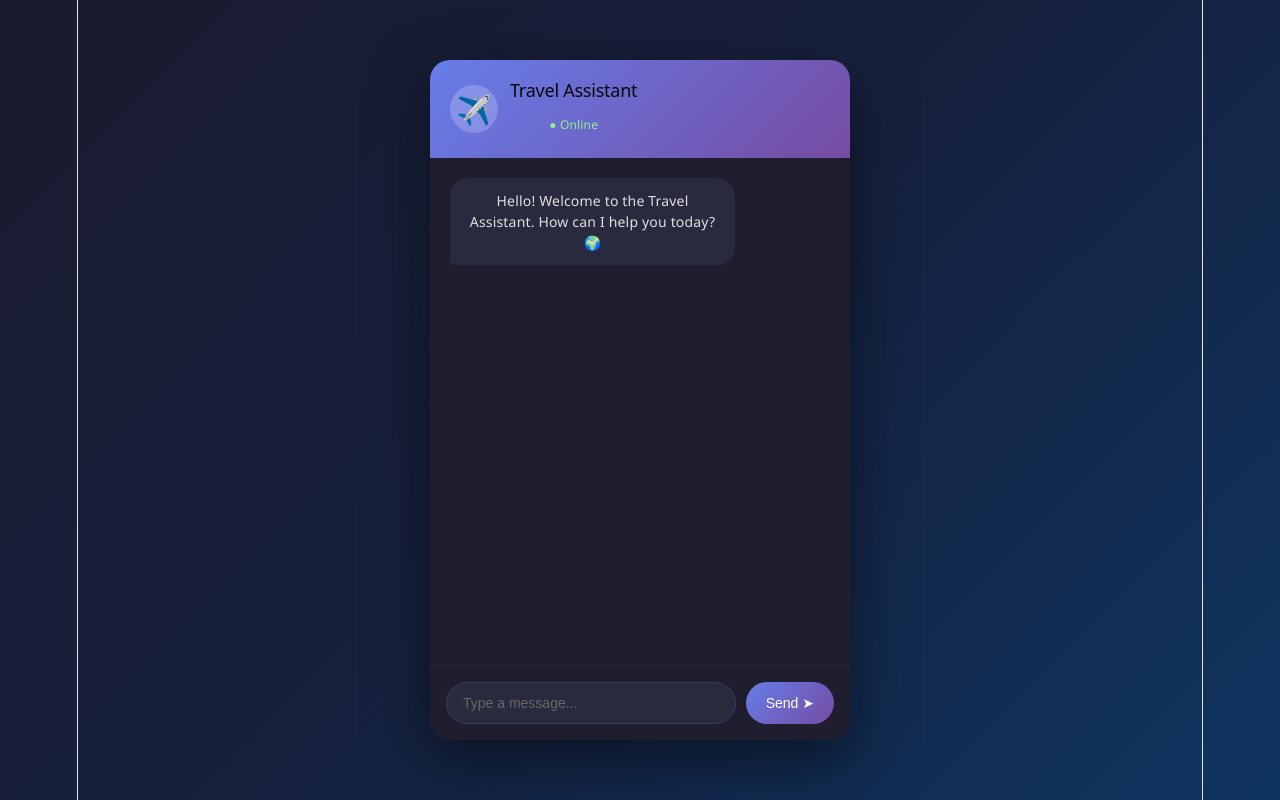
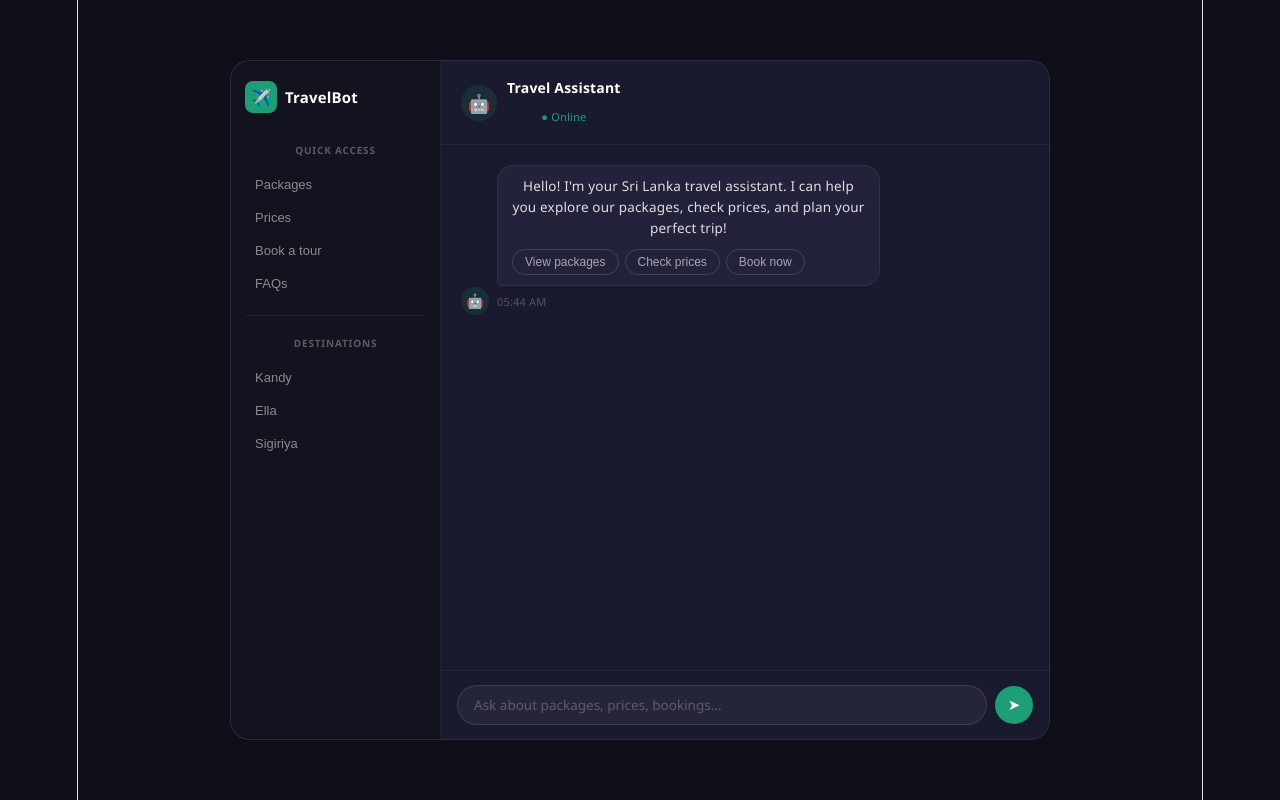
Before and after one commit to AaqibAR/ai-chatbot, a React app in the folder frontend/: page / in a window 1280 px wide. Built offline with nearby package versions, Linux system fonts and the light colour scheme; the HTML template or start-up script is replaced by a standard one.

Commit message:
ui: redesign chat with sidebar, suggestion chips and modern dark theme

```diff
--- a/frontend/src/App.css
+++ b/frontend/src/App.css
@@ -2,7 +2,7 @@
 
 body {
   font-family: 'Segoe UI', sans-serif;
-  background: linear-gradient(135deg, #1a1a2e, #16213e, #0f3460);
+  background: #0f0f1a;
   min-height: 100vh;
   display: flex;
   align-items: center;
@@ -17,40 +17,129 @@ body {
   justify-content: center;
 }
 
-.chat-container {
-  width: 420px;
+.chat-wrap {
+  display: flex;
+  width: 820px;
   height: 680px;
-  background: #1e1e2e;
   border-radius: 20px;
+  overflow: hidden;
+  border: 1px solid rgba(255,255,255,0.08);
+  background: #1a1a2e;
+}
+
+/* Sidebar */
+.sidebar {
+  width: 210px;
+  background: #13131f;
   display: flex;
   flex-direction: column;
-  box-shadow: 0 20px 60px rgba(0,0,0,0.5);
-  overflow: hidden;
+  padding: 20px 14px;
+  flex-shrink: 0;
+  border-right: 1px solid rgba(255,255,255,0.06);
+}
+
+.sidebar-logo {
+  display: flex;
+  align-items: center;
+  gap: 8px;
+  margin-bottom: 24px;
+}
+
+.logo-icon {
+  width: 32px;
+  height: 32px;
+  border-radius: 8px;
+  background: #1D9E75;
+  display: flex;
+  align-items: center;
+  justify-content: center;
+  font-size: 16px;
+}
+
+.logo-text {
+  font-size: 15px;
+  font-weight: 600;
+  color: #fff;
+}
+
+.sidebar-label {
+  font-size: 10px;
+  font-weight: 600;
+  color: rgba(255,255,255,0.3);
+  text-transform: uppercase;
+  letter-spacing: 0.08em;
+  margin-bottom: 6px;
+}
+
+.quick-btn {
+  display: flex;
+  align-items: center;
+  gap: 8px;
+  padding: 8px 10px;
+  border-radius: 8px;
+  border: none;
+  background: transparent;
+  color: rgba(255,255,255,0.5);
+  font-size: 13px;
+  cursor: pointer;
+  width: 100%;
+  text-align: left;
+  margin-bottom: 2px;
+  transition: all 0.15s;
+}
+
+.quick-btn:hover {
+  background: rgba(255,255,255,0.06);
+  color: #fff;
+}
+
+.sidebar-divider {
+  border: none;
+  border-top: 1px solid rgba(255,255,255,0.06);
+  margin: 14px 0;
+}
+
+/* Main */
+.main {
+  display: flex;
+  flex-direction: column;
+  flex: 1;
+  min-width: 0;
 }
 
 .chat-header {
-  background: linear-gradient(135deg, #667eea, #764ba2);
-  padding: 20px;
+  padding: 14px 20px;
+  border-bottom: 1px solid rgba(255,255,255,0.06);
   display: flex;
   align-items: center;
-  gap: 12px;
-  color: white;
+  justify-content: space-between;
+  background: #1a1a2e;
 }
 
-.header-avatar {
-  font-size: 28px;
-  background: rgba(255,255,255,0.2);
-  width: 48px;
-  height: 48px;
+.chat-header-left {
+  display: flex;
+  align-items: center;
+  gap: 10px;
+}
+
+.avatar {
+  width: 36px;
+  height: 36px;
   border-radius: 50%;
+  background: rgba(29,158,117,0.15);
   display: flex;
   align-items: center;
   justify-content: center;
+  font-size: 18px;
 }
 
-.chat-header h2 { font-size: 18px; }
+.chat-header-info p {
+  font-size: 14px;
+  font-weight: 600;
+  color: #fff;
+}
 
 .status {
-  font-size: 12px;
-  color: #90ee90;
+  font-size: 11px;
+  color: #1D9E75;
 }
--- a/frontend/src/App.jsx
+++ b/frontend/src/App.jsx
@@ -3,17 +3,32 @@ import ChatWindow from "./components/ChatWindow"
 import ChatInput from "./components/ChatInput"
 import "./App.css"
 
+const QUICK_BUTTONS = [
+  { label: "Packages", msg: "Show me all packages" },
+  { label: "Prices", msg: "What are the prices?" },
+  { label: "Book a tour", msg: "I want to book a tour" },
+  { label: "FAQs", msg: "Show me FAQs" },
+]
+
+const DESTINATIONS = [
+  { label: "Kandy", msg: "Tell me about Kandy" },
+  { label: "Ella", msg: "Tell me about Ella" },
+  { label: "Sigiriya", msg: "Tell me about Sigiriya" },
+]
+
 function App() {
   const [messages, setMessages] = useState([
-    { sender: "bot", text: "Hello! Welcome to the Travel Assistant. How can I help you today? 🌍" }
+    {
+      sender: "bot",
+      text: "Hello! I'm your Sri Lanka travel assistant. I can help you explore our packages, check prices, and plan your perfect trip!",
+      suggestions: ["View packages", "Check prices", "Book now"]
+    }
   ])
   const [loading, setLoading] = useState(false)
 
   const sendMessage = async (userText) => {
-    const userMessage = { sender: "user", text: userText }
-    setMessages(prev => [...prev, userMessage])
+    setMessages(prev => [...prev, { sender: "user", text: userText }])
     setLoading(true)
-
     try {
       const res = await fetch("http://localhost:8000/chat", {
         method: "POST",
@@ -31,16 +46,40 @@ function App() {
 
   return (
     <div className="app">
-      <div className="chat-container">
-        <div className="chat-header">
-          <div className="header-avatar">✈️</div>
-          <div>
-            <h2>Travel Assistant</h2>
-            <span className="status">● Online</span>
+      <div className="chat-wrap">
+        <div className="sidebar">
+          <div className="sidebar-logo">
+            <div className="logo-icon">✈️</div>
+            <span className="logo-text">TravelBot</span>
           </div>
+          <div className="sidebar-label">Quick access</div>
+          {QUICK_BUTTONS.map(b => (
+            <button key={b.label} className="quick-btn" onClick={() => sendMessage(b.msg)}>
+              {b.label}
+            </button>
+          ))}
+          <hr className="sidebar-divider" />
+          <div className="sidebar-label">Destinations</div>
+          {DESTINATIONS.map(d => (
+            <button key={d.label} className="quick-btn" onClick={() => sendMessage(d.msg)}>
+              {d.label}
+            </button>
+          ))}
         </div>
-        <ChatWindow messages={messages} loading={loading} />
-        <ChatInput onSend={sendMessage} loading={loading} />
+
+        <div className="main">
+          <div className="chat-header">
+            <div className="chat-header-left">
+              <div className="avatar">🤖</div>
+              <div className="chat-header-info">
+                <p>Travel Assistant</p>
+                <span className="status">● Online</span>
+              </div>
+            </div>
+          </div>
+          <ChatWindow messages={messages} loading={loading} onSuggestion={sendMessage} />
+          <ChatInput onSend={sendMessage} loading={loading} />
+        </div>
       </div>
     </div>
   )
--- a/frontend/src/components/ChatInput.css
+++ b/frontend/src/components/ChatInput.css
@@ -1,36 +1,44 @@
-.chat-input {
-  padding: 16px;
+.chat-input-wrap {
+  padding: 14px 16px;
   display: flex;
-  gap: 10px;
-  background: #1e1e2e;
-  border-top: 1px solid #2a2a3e;
+  align-items: center;
+  gap: 8px;
+  border-top: 1px solid rgba(255,255,255,0.06);
+  background: #1a1a2e;
 }
 
-.chat-input input {
+.chat-input {
   flex: 1;
-  padding: 12px 16px;
+  padding: 10px 16px;
   border-radius: 25px;
-  border: 1px solid #3a3a5e;
-  background: #2a2a3e;
-  color: white;
-  font-size: 14px;
+  border: 1px solid rgba(255,255,255,0.1);
+  background: rgba(255,255,255,0.05);
+  color: #fff;
+  font-size: 13.5px;
   outline: none;
+  font-family: 'Segoe UI', sans-serif;
+  transition: border-color 0.15s;
 }
 
-.chat-input input:focus { border-color: #667eea; }
+.chat-input:focus { border-color: #1D9E75; }
+.chat-input::placeholder { color: rgba(255,255,255,0.25); }
+.chat-input:disabled { opacity: 0.5; }
 
-.chat-input input::placeholder { color: #666; }
-
-.chat-input button {
-  padding: 12px 20px;
-  border-radius: 25px;
+.send-btn {
+  width: 38px;
+  height: 38px;
+  border-radius: 50%;
   border: none;
-  background: linear-gradient(135deg, #667eea, #764ba2);
-  color: white;
-  font-size: 14px;
+  background: #1D9E75;
+  color: #fff;
+  font-size: 15px;
+  display: flex;
+  align-items: center;
+  justify-content: center;
   cursor: pointer;
-  transition: opacity 0.2s;
+  flex-shrink: 0;
+  transition: background 0.15s;
 }
 
-.chat-input button:hover { opacity: 0.85; }
-.chat-input button:disabled { opacity: 0.5; cursor: not-allowed; }
+.send-btn:hover { background: #0F6E56; }
+.send-btn:disabled { background: rgba(255,255,255,0.1); cursor: not-allowed; }
--- a/frontend/src/components/ChatInput.jsx
+++ b/frontend/src/components/ChatInput.jsx
@@ -11,22 +11,19 @@ function ChatInput({ onSend, loading }) {
     }
   }
 
-  const handleKey = (e) => {
-    if (e.key === "Enter") handleSend()
-  }
-
   return (
-    <div className="chat-input">
+    <div className="chat-input-wrap">
       <input
         type="text"
-        placeholder="Type a message..."
+        className="chat-input"
+        placeholder="Ask about packages, prices, bookings..."
         value={text}
         onChange={e => setText(e.target.value)}
-        onKeyDown={handleKey}
+        onKeyDown={e => e.key === "Enter" && handleSend()}
         disabled={loading}
       />
-      <button onClick={handleSend} disabled={loading}>
-        Send ➤
+      <button className="send-btn" onClick={handleSend} disabled={loading}>
+        ➤
       </button>
     </div>
   )
--- a/frontend/src/components/ChatWindow.css
+++ b/frontend/src/components/ChatWindow.css
@@ -4,55 +4,108 @@
   padding: 20px;
   display: flex;
   flex-direction: column;
-  gap: 12px;
+  gap: 14px;
+  background: #1a1a2e;
 }
 
-.chat-window::-webkit-scrollbar { width: 4px; }
-.chat-window::-webkit-scrollbar-thumb { background: #444; border-radius: 2px; }
+.chat-window::-webkit-scrollbar { width: 3px; }
+.chat-window::-webkit-scrollbar-thumb { background: rgba(255,255,255,0.1); border-radius: 2px; }
 
-.message { display: flex; }
-.message.user { justify-content: flex-end; }
-.message.bot { justify-content: flex-start; }
+.msg-row {
+  display: flex;
+  gap: 8px;
+  align-items: flex-end;
+}
+
+.msg-row.user { flex-direction: row-reverse; }
+
+.msg-avatar {
+  width: 28px;
+  height: 28px;
+  border-radius: 50%;
+  flex-shrink: 0;
+  background: rgba(29,158,117,0.15);
+  display: flex;
+  align-items: center;
+  justify-content: center;
+  font-size: 14px;
+}
+
+.msg-avatar.user-av { background: rgba(255,255,255,0.06); }
 
 .bubble {
-  max-width: 75%;
-  padding: 12px 16px;
-  border-radius: 18px;
-  font-size: 14px;
-  line-height: 1.5;
+  max-width: 72%;
+  padding: 10px 14px;
+  border-radius: 16px;
+  font-size: 13.5px;
+  line-height: 1.55;
+  border: 1px solid rgba(255,255,255,0.06);
 }
 
-.message.user .bubble {
-  background: linear-gradient(135deg, #667eea, #764ba2);
-  color: white;
+.bubble.bot {
+  background: #22223a;
+  color: rgba(255,255,255,0.85);
+  border-bottom-left-radius: 4px;
+}
+
+.bubble.user {
+  background: #1D9E75;
+  color: #fff;
+  border-color: #1D9E75;
   border-bottom-right-radius: 4px;
 }
 
-.message.bot .bubble {
-  background: #2a2a3e;
-  color: #e0e0e0;
-  border-bottom-left-radius: 4px;
+.suggestions {
+  display: flex;
+  gap: 6px;
+  flex-wrap: wrap;
+  margin-top: 10px;
 }
+
+.suggestion-chip {
+  padding: 5px 12px;
+  border-radius: 20px;
+  font-size: 12px;
+  border: 1px solid rgba(255,255,255,0.15);
+  background: transparent;
+  color: rgba(255,255,255,0.6);
+  cursor: pointer;
+  transition: all 0.15s;
+}
+
+.suggestion-chip:hover {
+  background: rgba(255,255,255,0.08);
+  color: #fff;
+}
+
+.timestamp {
+  font-size: 11px;
+  color: rgba(255,255,255,0.25);
+  margin-top: 3px;
+  text-align: right;
+}
+
+.timestamp.bot-ts { text-align: left; }
 
 .typing {
   display: flex;
   gap: 4px;
   align-items: center;
-  padding: 16px;
+  padding: 2px 0;
 }
 
 .typing span {
-  width: 8px;
-  height: 8px;
-  background: #667eea;
+  width: 6px;
+  height: 6px;
   border-radius: 50%;
-  animation: bounce 1s infinite;
+  background: rgba(255,255,255,0.3);
+  animation: bounce 1.1s infinite;
 }
 
-.typing span:nth-child(2) { animation-delay: 0.2s; }
-.typing span:nth-child(3) { animation-delay: 0.4s; }
+.typing span:nth-child(2) { animation-delay: 0.18s; }
+.typing span:nth-child(3) { animation-delay: 0.36s; }
 
 @keyframes bounce {
   0%, 100% { transform: translateY(0); }
-  50% { transform: translateY(-6px); }
+  50% { transform: translateY(-5px); }
 }
--- a/frontend/src/components/ChatWindow.jsx
+++ b/frontend/src/components/ChatWindow.jsx
@@ -1,24 +1,49 @@
 import { useEffect, useRef } from "react"
 import "./ChatWindow.css"
 
-function ChatWindow({ messages, loading }) {
+function ChatWindow({ messages, loading, onSuggestion }) {
   const endRef = useRef(null)
 
   useEffect(() => {
     endRef.current?.scrollIntoView({ behavior: "smooth" })
   }, [messages])
 
+  const getTime = () => new Date().toLocaleTimeString([], { hour: "2-digit", minute: "2-digit" })
+
   return (
     <div className="chat-window">
       {messages.map((msg, i) => (
-        <div key={i} className={`message ${msg.sender}`}>
-          <div className="bubble">{msg.text}</div>
+        <div key={i} className={`msg-row ${msg.sender}`}>
+          {msg.sender === "bot" && <div className="msg-avatar">🤖</div>}
+          <div>
+            <div className={`bubble ${msg.sender}`}>
+              {msg.text.split("\n").map((line, j) => (
+                <span key={j}>{line}<br /></span>
+              ))}
+              {msg.suggestions && (
+                <div className="suggestions">
+                  {msg.suggestions.map(s => (
+                    <button key={s} className="suggestion-chip" onClick={() => onSuggestion(s)}>
+                      {s}
+                    </button>
+                  ))}
+                </div>
+              )}
+            </div>
+            <div className={`timestamp ${msg.sender === "bot" ? "bot-ts" : ""}`}>
+              {getTime()}
+            </div>
+          </div>
+          {msg.sender === "user" && <div className="msg-avatar user-av">👤</div>}
         </div>
       ))}
       {loading && (
-        <div className="message bot">
-          <div className="bubble typing">
-            <span></span><span></span><span></span>
+        <div className="msg-row bot">
+          <div className="msg-avatar">🤖</div>
+          <div className="bubble bot">
+            <div className="typing">
+              <span></span><span></span><span></span>
+            </div>
           </div>
         </div>
       )}
```
